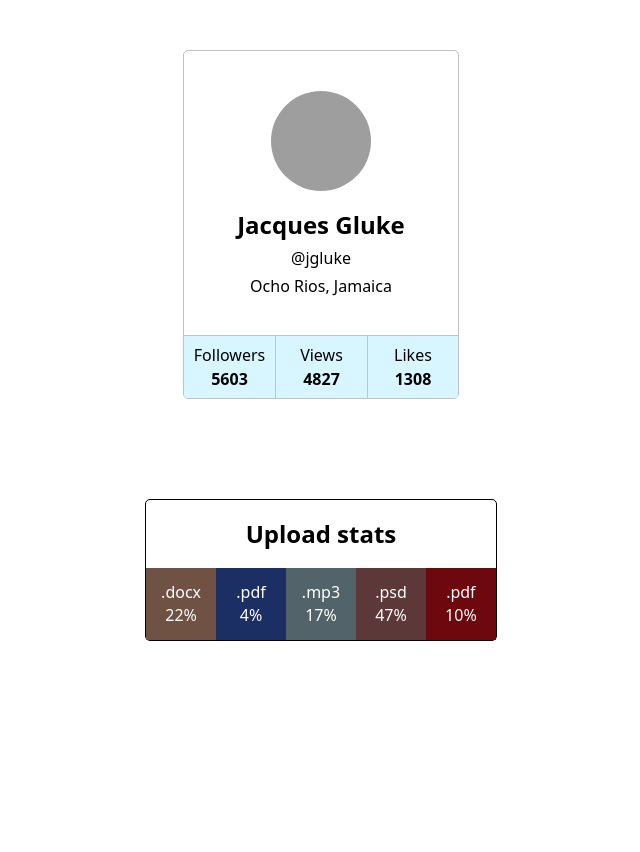
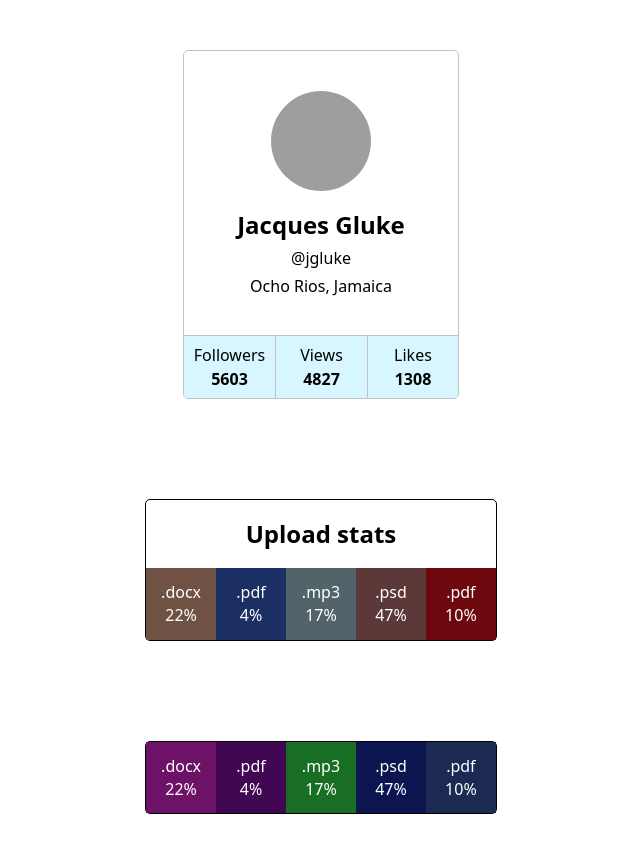
Before and after one commit to krukroman/goit-react-hw-01-components, a React (Create React App) app: page / in a window 1280 px wide. Shown: the top 852 px of the page, without its empty margins (319-959 px from the left). Before the commit the page ends 800 px from the top, so only its background shows below. Built offline with nearby package versions, Linux system fonts and the light colour scheme; grey boxes are pictures that could not be loaded.

Commit message:
added render Statistic component without title prop

```diff
--- a/src/App.js
+++ b/src/App.js
@@ -16,6 +16,7 @@ export default function App() {
           stats={userData.stats}
         />
         <Statistic title="Upload stats" stats={statisticData} />
+        <Statistic stats={statisticData} />
       </div>
     </React.StrictMode>
   );
```
Also changed, not shown: 1 other file (tests, documents, lock files or other folders).
